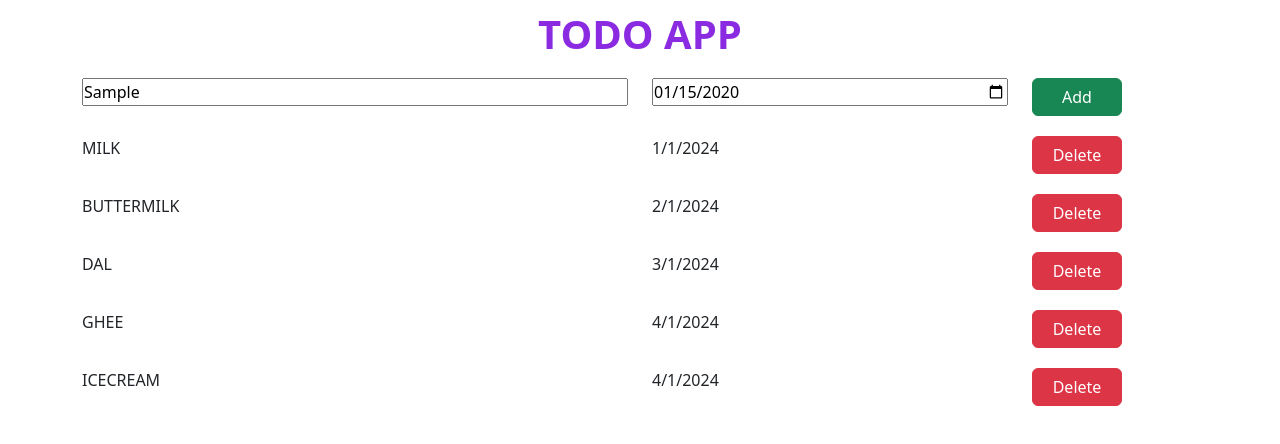
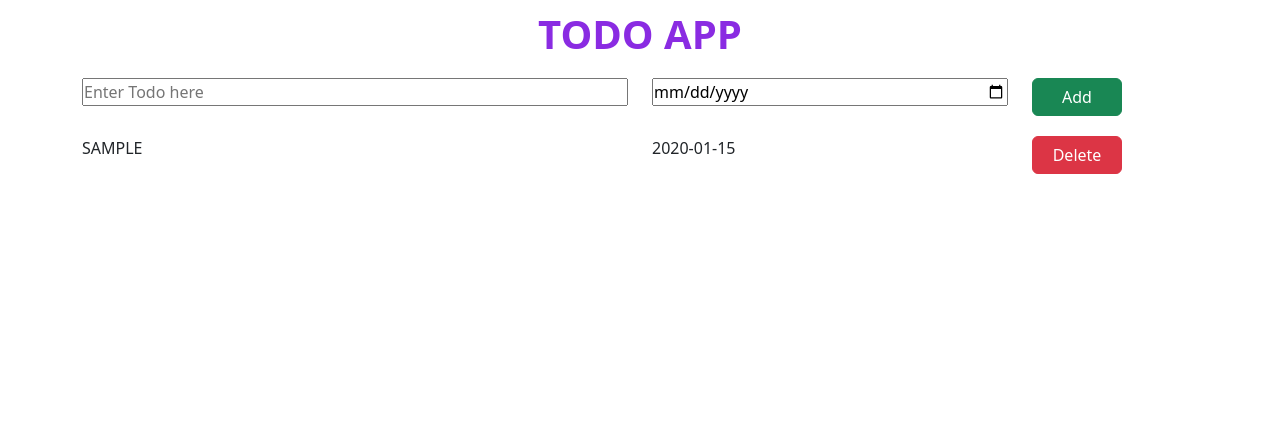
Before and after one commit to bhavesh-kumar98/learn-react-todo-app, a React (Vite) app: page / in a window 1280 px wide. Both pictures are taken after typing "Sample", "2020-01-15" into the empty fields and a click on the button "Add". Shown: the top 444 px of the page. Built offline with nearby package versions, Linux system fonts and the light colour scheme.

Commit message:
handling event, passing funt via props | useStates

```diff
--- a/src/App.jsx
+++ b/src/App.jsx
@@ -3,35 +3,38 @@ import AddTodo from "./components/AddTodo";
 import TodoItems from "./components/TodoItems";
 
 import "./App.css";
+import { useState } from "react";
 
 function App() {
-  let todoData = [
-    {
-      todoName: "Milk",
-      todoDate: "1/1/2024",
-    },
-    {
-      todoName: "ButterMilk",
-      todoDate: "2/1/2024",
-    },
-    {
-      todoName: "Dal",
-      todoDate: "3/1/2024",
-    },
-    {
-      todoName: "Ghee",
-      todoDate: "4/1/2024",
-    },
-    {
-      todoName: "IceCream",
-      todoDate: "4/1/2024",
-    },
-  ];
+  let todoData = [];
+
+  const [todoItems, setTodoItems] = useState(todoData);
+
+  const handleNewItem = (itemName, itemDate) => {
+    const newTodoItems = [
+      { todoName: itemName, todoDate: itemDate },
+      ...todoItems,
+    ];
+    setTodoItems(newTodoItems);
+  };
+
+  const handleDeleteItem = (todoItemName) => {
+    const updatedTodoItems = todoItems.filter(
+      (item) => item.todoName !== todoItemName
+    );
+    setTodoItems(updatedTodoItems);
+    // console.log(todoItems);
+    // console.log(todoItemName);
+  };
   return (
     <center className="todo-container">
       <AppName></AppName>
-      <AddTodo></AddTodo>
-      <TodoItems todoData={todoData}></TodoItems>
+      <AddTodo onNewItem={handleNewItem}></AddTodo>
+      {todoItems.length === 0 && <h2>Enjoy Your Day.</h2>}
+      <TodoItems
+        todoData={todoItems}
+        onDeleteClick={handleDeleteItem}
+      ></TodoItems>
     </center>
   );
 }
--- a/src/components/AddTodo.jsx
+++ b/src/components/AddTodo.jsx
@@ -1,15 +1,45 @@
-export default function AddTodo() {
+import { useState } from "react";
+
+export default function AddTodo({ onNewItem }) {
+  const [todoName, setTodoName] = useState();
+  const [todoDate, setTodoDate] = useState();
+
+  const handleNameChange = (event) => {
+    setTodoName(event.target.value);
+  };
+
+  const handleDateChange = (event) => {
+    setTodoDate(event.target.value);
+  };
+
+  const handleAddButtonClick = () => {
+    onNewItem(todoName, todoDate);
+    setTodoName('');
+    setTodoDate('');
+  };
   return (
     <div className="container text-center">
       <div className="row cRow">
         <div className="col-6">
-          <input type="text" placeholder="Enter Todo here" />
+          <input
+            type="text"
+            placeholder="Enter Todo here"
+            value={todoName}
+            onChange={handleNameChange}
+          />
         </div>
         <div className="col-4">
-          <input type="date" name="" id="" />
+          <input type="date" name="" id=""
+          value={todoDate}
+          onChange={handleDateChange}
+          />
         </div>
         <div className="col-2">
-          <button type="button" className="btn btn-success cBtn">
+          <button
+            type="button"
+            className="btn btn-success cBtn"
+            onClick={handleAddButtonClick}
+          >
             Add
           </button>
         </div>
--- a/src/components/TodoItem.jsx
+++ b/src/components/TodoItem.jsx
@@ -1,11 +1,19 @@
-function TodoItem({ todoName, todoDate }) {
+function TodoItem({ todoName, todoDate, onDeleteClick }) {
   return (
     <div className="container">
       <div className="row cRow">
-        <div className="col-6 text-uppercase cBold">{todoName}</div>
+        <div
+        key={todoName}
+        className="col-6 text-uppercase cBold">
+          {todoName}
+        </div>
         <div className="col-4">{todoDate}</div>
         <div className="col-2">
-          <button type="button" className="btn btn-danger cBtn">
+          <button
+            type="button"
+            className="btn btn-danger cBtn"
+            onClick={() => onDeleteClick(todoName)}
+          >
             Delete
           </button>
         </div>
--- a/src/components/TodoItems.jsx
+++ b/src/components/TodoItems.jsx
@@ -1,10 +1,12 @@
 import TodoItem from "./TodoItem";
 
-function TodoItems({ todoData }) {
+function TodoItems({ todoData,  onDeleteClick}) {
   return (
     <center className="todo-container">
       {todoData.map((item) => (
-        <TodoItem todoName={item.todoName} todoDate={item.todoDate}></TodoItem>
+        <TodoItem todoName={item.todoName} todoDate={item.todoDate}
+        onDeleteClick={onDeleteClick}
+        ></TodoItem>
       ))}
     </center>
   );
```
Also changed, not shown: 1 other file (tests, documents, lock files or other folders).
